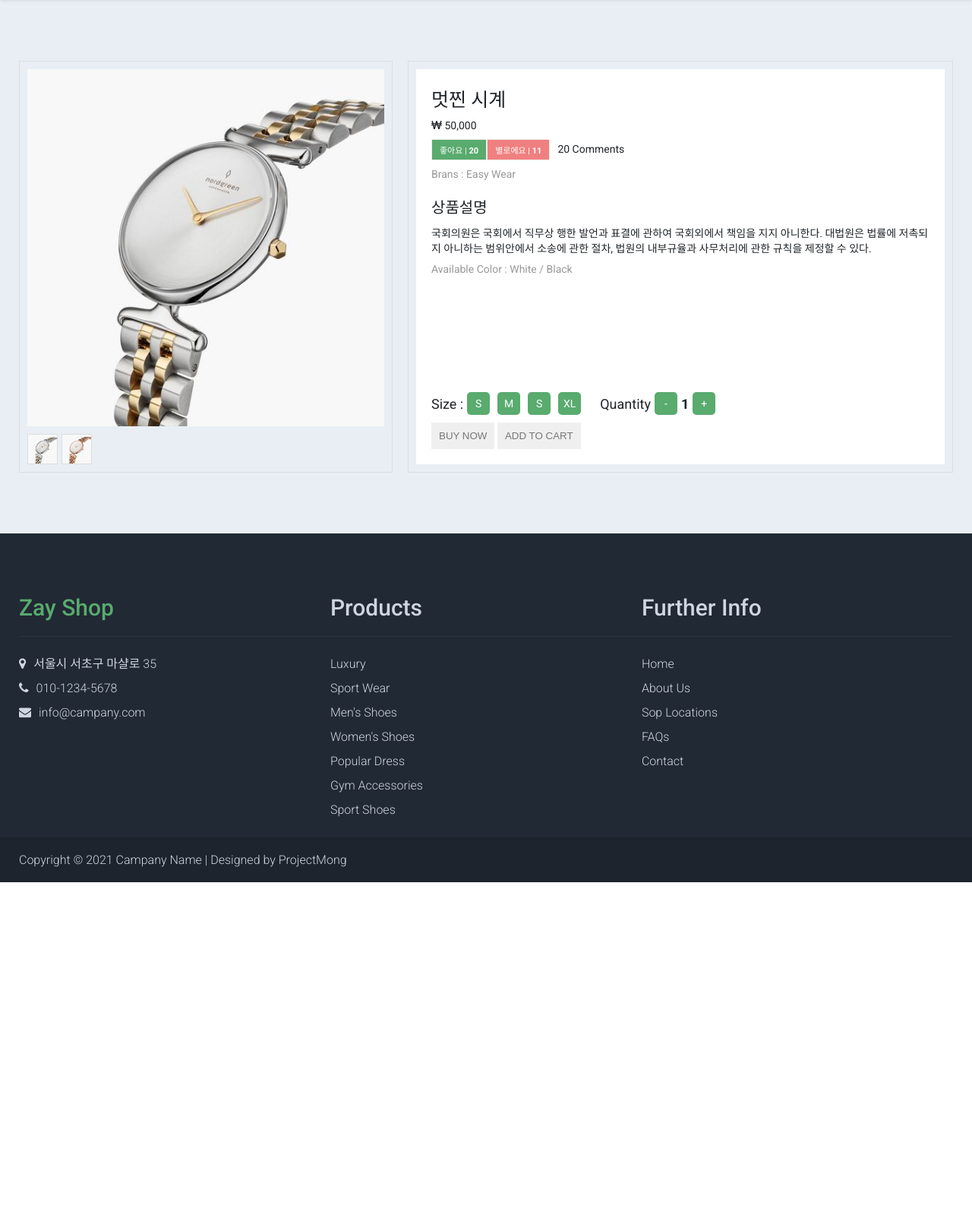
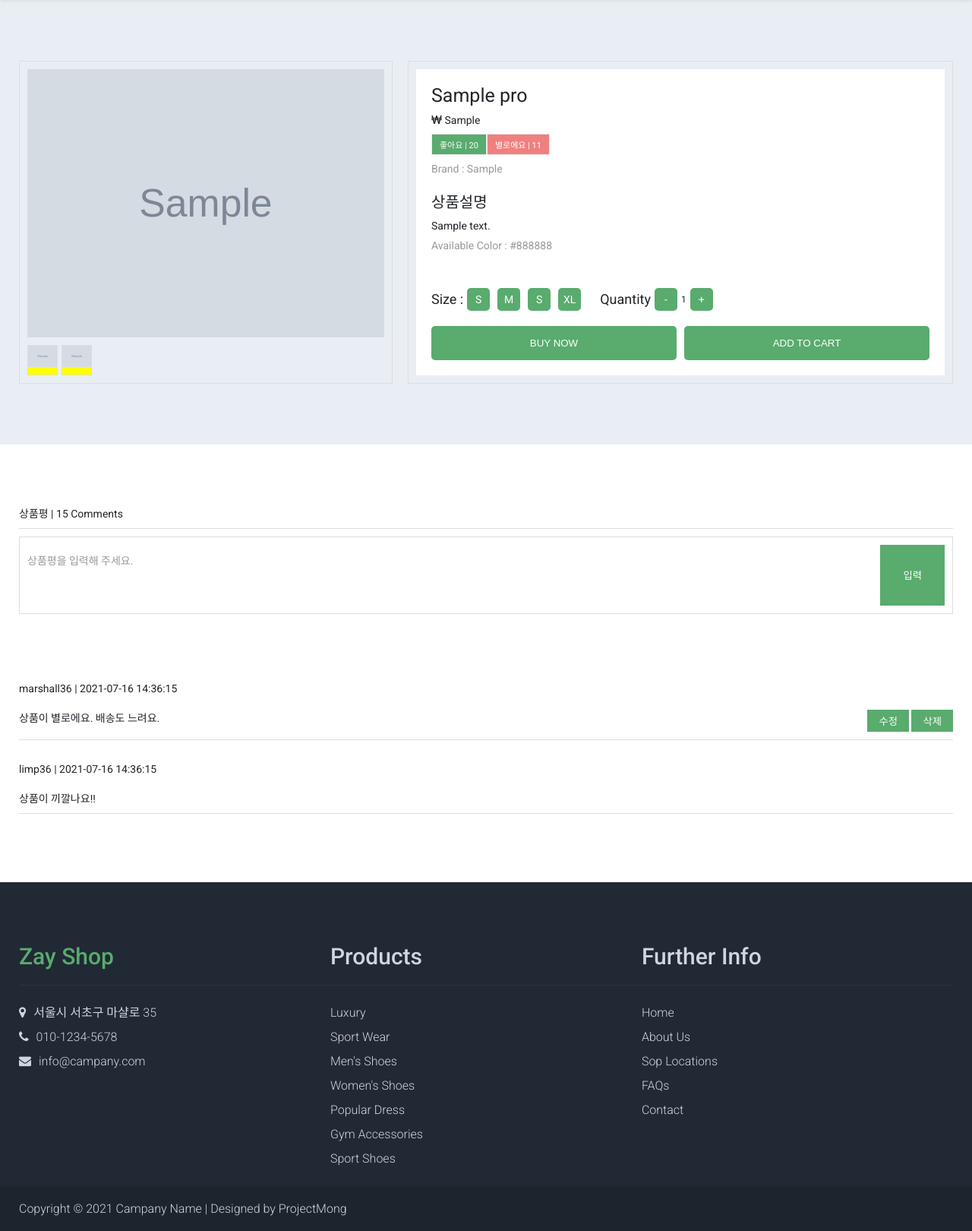
Before and after one commit to Marshallhch/zay_project_with_PHP, a PHP site: page /pages/details/pro_detail_form.php?pro_idx=1 in a window 1280 px wide. Shown: the part 131-1751 px from the top of the page at 76% size. Before the commit the page ends 1292 px from the top, so only its background shows below. Run offline with PHP 8.4, Linux system fonts and the light colour scheme; tables that the repository leaves empty hold one stand-in row (values such as "Sample post"); grey boxes marked "Sample" are stand-in pictures; a stand-in replaces the project's code that opens the database connection.

Commit message:
17/16 최종

```diff
--- a/css/reset.css
+++ b/css/reset.css
@@ -9,6 +9,8 @@ input, button, textarea{outline:0; border-radius:0; border:0; padding:10px; colo
 input::placeholder{color:#ccc;}
 textarea{resize:none;}
 img{display:block;}
+em{font-style:normal;}
+b{font-weight:normal;}
 
 /* Setting Reset Layout Style */
 .center{width:100%; margin:auto; max-width:1230px; height:auto;}
--- a/css/style.css
+++ b/css/style.css
@@ -133,14 +133,32 @@ section.pro_insert{background:#e9eef5;}
 .pro_insert .detail_wrap h3{font-size:20px; font-weight:400; margin-top:20px;}
 .pro_insert .detail_wrap p{margin:10px 0;}
 .pro_insert .detail_wrap .like_unlike{justify-content: flex-start; padding:0;}
-.pro_insert .detail_wrap .like_unlike .comments{font-size:14px; border:0;}
-.pro_insert .detail_wrap .like_unlike .comments b{font-weight:normal;}
 .pro_insert .detail_wrap .gray{color:#999;}
 
 .pro_insert .size_quan .size{display:flex;}
 .pro_insert .size_quan p{margin-right:20px; font-size:18px; display:flex; align-items: center;}
 .pro_insert .size_quan p span{width:30px; height:30px; background:#59ab6e; display:flex; color:#fff; border-radius:5px; align-items: center; justify-content: center; margin:0 5px; font-size:14px;}
+.pro_insert .size_quan p b{font-weight:normal; font-size:12px;}
 
+.pro_insert .detail_btns{width:100%; height:auto; display:flex; justify-content: space-between; padding:10px 0 0 0;}
+.pro_insert .detail_btns button{width:calc(50% - 5px); padding:15px 0; background:#59ab6e; color:#fff; border-radius: 5px;}
+
+/* Detail Page Comments Section Style Code */
+.comments .comments_tit{width:100%; height:auto; padding:0 0 10px 0; border-bottom:1px solid #ddd;}
+
+.comments .comment_insert{margin-top:10px; padding:10px 10px 10px 0; border:1px solid #ddd; }
+.comments .comment_insert form{display:flex; justify-content: space-between;}
+.comments .comment_insert textarea{font-family: 'Roboto', 'Noto Sans KR', sans-serif; font-size:14px; width:80%; height:80px;}
+.comments .comment_insert textarea::-webkit-scrollbar{display:none;}
+.comments .comment_insert textarea::placeholder{color:#999;}
+.comments .comment_insert form button{background:#59ab6e; color:#fff; padding:0 30px;}
+
+.comments .comment_contents{margin-top:50px; padding:10px 0;}
+.comments .loop_contents{border-bottom:1px solid #ddd; margin-top:30px;}
+.comments .comment_contents .comments_tit{border-bottom:0;}
+
+.comments .comments_text{display:flex; justify-content: space-between; padding:10px 0;}
+.comments .comments_text button{background:#59ab6e; color:#fff; padding:5px 15px;}
 
 
 
--- a/pages/details/pro_detail_form.php
+++ b/pages/details/pro_detail_form.php
@@ -4,7 +4,7 @@
   <meta charset="UTF-8">
   <meta http-equiv="X-UA-Compatible" content="IE=edge">
   <meta name="viewport" content="width=device-width, initial-scale=1.0, user-scalable=no, maximum-scale=1" />
-  <title>Zay Shop || Admin</title>
+  <title>Zay Shop || Detail</title>
   <!-- Favicon Link -->
   <link rel="shortcut icon" href="/zay/img/favicon.ico" type="image/x-icon">
   <link rel="icon" href="/zay/img/favicon.ico" type="image/x-icon">
@@ -17,43 +17,57 @@
   <link rel="stylesheet" href="/zay/css/style.css">
   <!-- Media Style CSS Link -->
   <link rel="stylesheet" href="/zay/css/media.css">
-  <style>
-    input, textarea{border:1px solid;}
-    textarea{resize:both;}
-  </style>
 </head>
 <body>
+  <div class="wrap">
 
     <?php include $_SERVER["DOCUMENT_ROOT"]."/zay/include/header.php"; ?>
 
     <section class="pro_insert">
       <div class="center">
         <div class="detail_contents">
+
+          <?php
+          $pro_idx = $_GET['pro_idx'];
+          include $_SERVER["DOCUMENT_ROOT"]."/connect/db_conn.php";
+          $sql = "SELECT * FROM zay_pro WHERE ZAY_pro_idx='{$pro_idx}'";
+
+          $detail_result = mysqli_query($dbConn, $sql);
+          $detail_row = mysqli_fetch_array($detail_result);
+
+          $detail_img_1 = $detail_row['ZAY_pro_img_01'];
+          $detail_img_2 = $detail_row['ZAY_pro_img_02'];
+          $detail_tit = $detail_row['ZAY_pro_name'];
+          $detail_pri = $detail_row['ZAY_pro_pri'];
+          $detail_desc = $detail_row['ZAY_pro_desc'];
+          $detail_color = $detail_row['ZAY_pro_color'];
+          $detail_bran = $detail_row['ZAY_pro_bran'];
+          ?>
+
           <div class="detail_img">
-          <img src="/zay/data/product_imgs/watch_3_1.jpg" alt="">
-          <img src="/zay/data/product_imgs/watch_3_2.jpg" alt="">
+            <img src="/zay/data/product_imgs/<?=$detail_img_1?>" alt="">
+            <img src="/zay/data/product_imgs/<?=$detail_img_2?>" alt="">
             <div class="detail_tab_btns">
-            <span><img src="/zay/data/product_imgs/watch_3_1.jpg" alt=""></span>
-            <span><img src="/zay/data/product_imgs/watch_3_2.jpg" alt=""></span>
+              <span><img src="/zay/data/product_imgs/<?=$detail_img_1?>" alt=""></span>
+              <span><img src="/zay/data/product_imgs/<?=$detail_img_2?>" alt=""></span>
             </div>
           </div>
           <div class="detail_txt">
             <div class="detail_wrap">
               <div class="detail_top">
-              <h2>멋찐 시계</h2>
-              <p><span><i class="fa fa-krw"></i> 50,000</span></p>
+                <h2><?=$detail_tit?></h2>
+                <p><span><i class="fa fa-krw"></i> <?=$detail_pri?></span></p>
                 <div class="detail_like">
                   <div class="like_unlike">
                     <span>좋아요 | <b>20</b></span>
                     <span>별로에요 | <b>11</b></span>
-                  <span class="comments">20 <b>Comments</b></span>
                   </div>
-                <p class="gray">Brans : Easy Wear</p>
+                  <p class="gray">Brand : <?=$detail_bran?></p>
                   <div class="detail_desc">
                     <h3>상품설명</h3>
-                  <p>국회의원은 국회에서 직무상 행한 발언과 표결에 관하여 국회외에서 책임을 지지 아니한다. 대법원은 법률에 저촉되지 아니하는 범위안에서 소송에 관한 절차, 법원의 내부규율과 사무처리에 관한 규칙을 제정할 수 있다.</p>
+                    <p><?=$detail_desc?></p>
                   </div>
-                <p class="gray">Available Color : White / Black</p>
+                  <p class="gray">Available Color : <?=$detail_color?></p>
                 </div>
                 <!-- end of detail_like -->
               </div>
@@ -81,10 +95,60 @@
             </div>
           </div>
         </div>
+        <!-- end of detail-contents -->
+      </div>
+    </section>
+
+    <section class="comments">
+      <div class="center">
+        <div class="comments_tit">
+          <span>상품평</span> |
+          <span><em>15</em> Comments</span>
+        </div>
+        <div class="comment_insert">
+          <form action="#" method="post" name="comment_form">
+            <textarea type="text" placeholder="상품평을 입력해 주세요." name="comment_txt"></textarea>
+            <button type="button">입력</button>
+          </form>
+        </div>
+        <div class="comment_contents">
+          <!-- Loop Comments -->
+          <div class="loop_contents">
+            <div class="comments_tit">
+              <span>marshall36</span> |
+              <span>2021-07-16 14:36:15</span>
+            </div>
+            <div class="comments_text">
+              <span class="txt">
+                <em>상품이 별로에요. 배송도 느려요.</em>
+              </span>
+              <span class="comment_btns">
+                <button type="button">수정</button>
+                <button type="button">삭제</button>
+              </span>
+            </div>
+          </div>
+          <!-- End of Loop Comments -->
+          <!-- Loop Comments -->
+          <div class="loop_contents">
+            <div class="comments_tit">
+              <span>limp36</span> |
+              <span>2021-07-16 14:36:15</span>
+            </div>
+            <div class="comments_text">
+              <span class="txt">
+                <em>상품이 끼깔나요!!</em>
+              </span>
+            </div>
+          </div>
+          <!-- End of Loop Comments -->
+        </div>
       </div>
     </section>
 
     <?php include $_SERVER["DOCUMENT_ROOT"]."/zay/include/footer.php"; ?>
+
+  </div>
 
   <!-- jQuery Framework Load -->
   <script src="https://ajax.googleapis.com/ajax/libs/jquery/3.4.1/jquery.min.js"></script>
--- a/todo.txt
+++ b/todo.txt
@@ -21,3 +21,7 @@
 -----------------------
 문제 사항
 1. 로그인, 회원가입창 화면 피팅
+
+숙제
+1. 상세페이지 사이즈 클릭 시 해당 사이즈 색상 변경
+2. 상세페이지 +, - 기능 구현
```
Also changed, not shown: sql/zay_review.sql (added, +60 -0 lines), php/comment_insert.php (added). Lines whose indentation alone changed are shown as unchanged.
